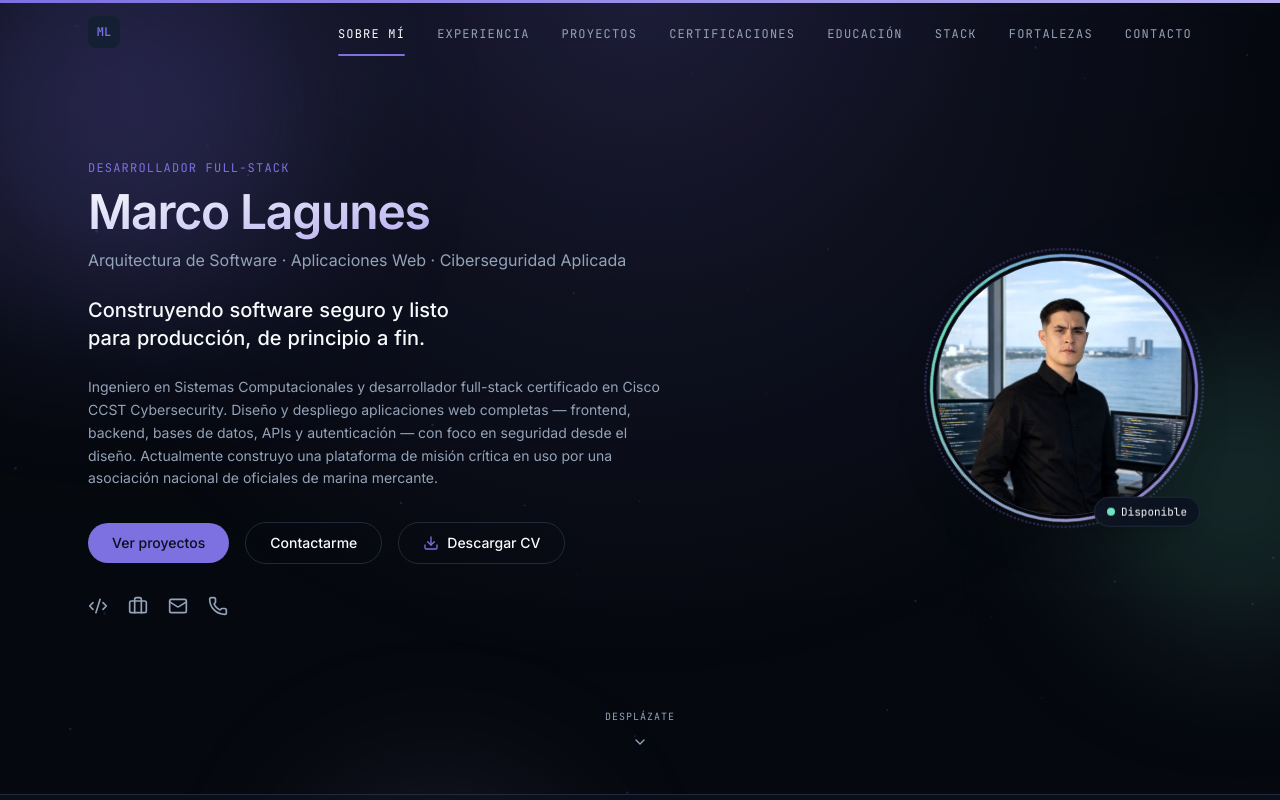
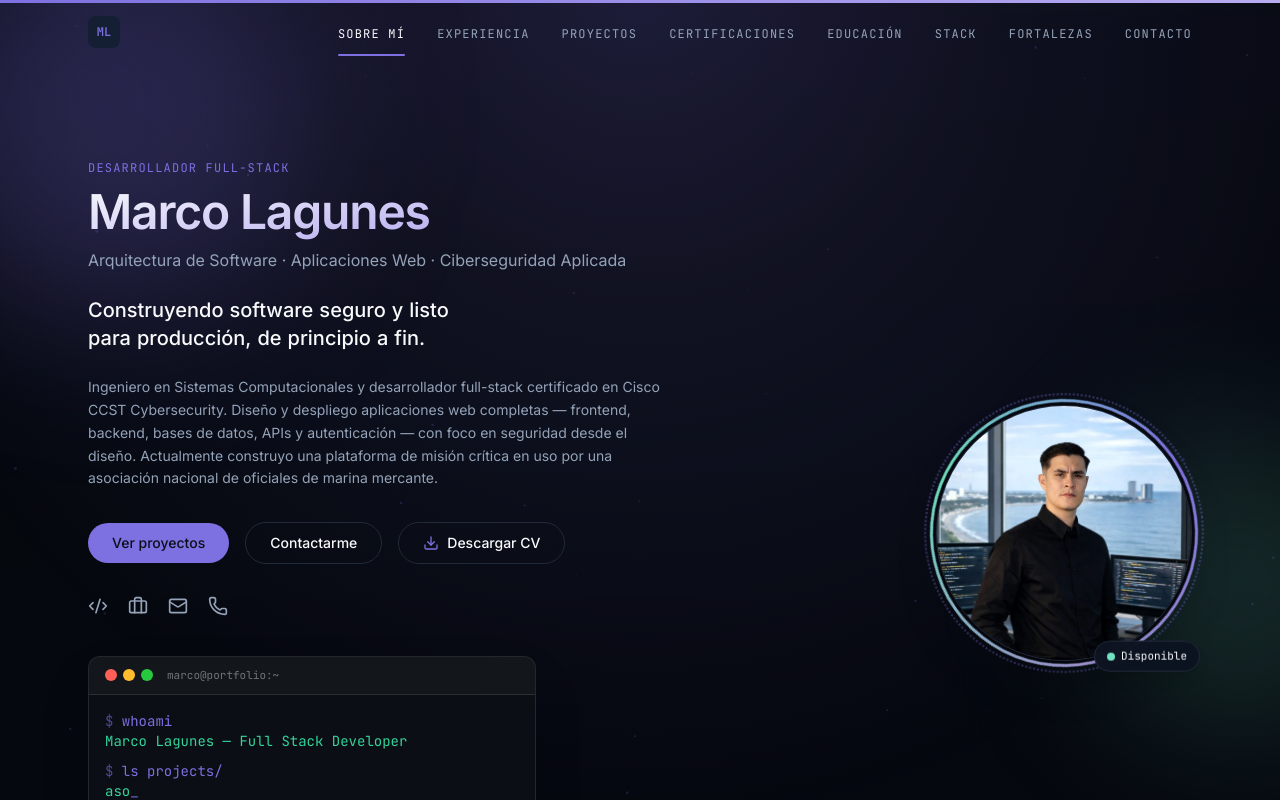
Before and after one commit to MarcoAntonioLagunes/Portafolio-Marco-Lagunes, a Next.js app: page / in a window 1280 px wide. Shown: the top 800 px of the page. Built offline with nearby package versions, Linux system fonts and the light colour scheme.

Commit message:
feat: agregar terminal interactiva animada al Hero

```diff
--- /dev/null
+++ b/components/TerminalHero.tsx
@@ -0,0 +1,125 @@
+"use client";
+
+import { useEffect, useState } from "react";
+import { useReducedMotion } from "framer-motion";
+
+type CommandLine = { cmd: string; resp: string };
+
+const COMMANDS: CommandLine[] = [
+  { cmd: "whoami", resp: "Marco Lagunes — Full Stack Developer" },
+  { cmd: "ls projects/", resp: "asommmn/   ultranube/   mkdevsoft/" },
+  { cmd: "cat skills.txt", resp: "React · Next.js · NestJS · MongoDB · JWT" },
+  { cmd: "./disponible --trabajo", resp: "true ✓ Open to work" },
+];
+
+const TYPE_SPEED_MS = 45;
+const PAUSE_BEFORE_RESPONSE_MS = 1200;
+const PAUSE_BEFORE_NEXT_MS = 2000;
+
+function Cursor() {
+  return (
+    <span
+      aria-hidden="true"
+      className="animate-blink inline-block text-[#7C6FE0]"
+    >
+      _
+    </span>
+  );
+}
+
+export function TerminalHero() {
+  const reduced = useReducedMotion();
+  const [lines, setLines] = useState<CommandLine[]>([]);
+  const [currentCmd, setCurrentCmd] = useState("");
+  const [currentResp, setCurrentResp] = useState("");
+  const [phase, setPhase] = useState<"cmd" | "resp">("cmd");
+
+  useEffect(() => {
+    if (reduced) {
+      setLines(COMMANDS);
+      return;
+    }
+
+    let cancelled = false;
+    const wait = (ms: number) => new Promise<void>((resolve) => setTimeout(resolve, ms));
+
+    async function run() {
+      while (!cancelled) {
+        for (const line of COMMANDS) {
+          setPhase("cmd");
+          setCurrentCmd("");
+          setCurrentResp("");
+
+          for (let i = 1; i <= line.cmd.length; i++) {
+            if (cancelled) return;
+            setCurrentCmd(line.cmd.slice(0, i));
+            await wait(TYPE_SPEED_MS);
+          }
+          if (cancelled) return;
+
+          await wait(PAUSE_BEFORE_RESPONSE_MS);
+          if (cancelled) return;
+
+          setPhase("resp");
+          for (let i = 1; i <= line.resp.length; i++) {
+            if (cancelled) return;
+            setCurrentResp(line.resp.slice(0, i));
+            await wait(TYPE_SPEED_MS);
+          }
+          if (cancelled) return;
+
+          setLines((prev) => [...prev, line]);
+          setCurrentCmd("");
+          setCurrentResp("");
+          await wait(PAUSE_BEFORE_NEXT_MS);
+        }
+        if (cancelled) return;
+        setLines([]);
+      }
+    }
+
+    run();
+    return () => {
+      cancelled = true;
+    };
+  }, [reduced]);
+
+  return (
+    <div className="w-full max-w-md overflow-hidden rounded-xl border border-white/10 bg-[#0d1117]/90 shadow-2xl backdrop-blur-sm">
+      <div className="flex items-center gap-1.5 border-b border-white/10 bg-white/[0.03] px-4 py-2.5">
+        <span className="h-3 w-3 rounded-full bg-[#ff5f56]" />
+        <span className="h-3 w-3 rounded-full bg-[#ffbd2e]" />
+        <span className="h-3 w-3 rounded-full bg-[#27c93f]" />
+        <span className="ml-2 truncate font-mono text-[11px] text-white/40">
+          marco@portfolio:~
+        </span>
+      </div>
+
+      <div className="min-h-[210px] px-4 py-4 font-mono text-[13px] leading-relaxed sm:text-sm">
+        {lines.map((line, i) => (
+          <div key={i} className="mb-2.5">
+            <p className="text-[#7C6FE0]">
+              <span className="text-[#7C6FE0]/60">$</span> {line.cmd}
+            </p>
+            <p className="whitespace-pre-wrap text-emerald-400">{line.resp}</p>
+          </div>
+        ))}
+
+        {!reduced && (
+          <div className="mb-2.5">
+            <p className="text-[#7C6FE0]">
+              <span className="text-[#7C6FE0]/60">$</span> {currentCmd}
+              {phase === "cmd" && <Cursor />}
+            </p>
+            {phase === "resp" && (
+              <p className="whitespace-pre-wrap text-emerald-400">
+                {currentResp}
+                <Cursor />
+              </p>
+            )}
+          </div>
+        )}
+      </div>
+    </div>
+  );
+}
--- a/sections/Hero.tsx
+++ b/sections/Hero.tsx
@@ -6,6 +6,7 @@ import { HeroAvatar } from "@/components/HeroAvatar";
 import { ScrollCue } from "@/components/ScrollCue";
 import { SocialIcon } from "@/components/SocialIcon";
 import { StatCounter } from "@/components/StatCounter";
+import { TerminalHero } from "@/components/TerminalHero";
 import { TerminalName } from "@/components/TerminalName";
 import { TypewriterText } from "@/components/TypewriterText";
 
@@ -109,6 +110,11 @@ export function Hero() {
               </a>
             ))}
           </div>
+
+          {/* Terminal interactiva */}
+          <div className="mt-10 flex w-full justify-center md:justify-start">
+            <TerminalHero />
+          </div>
         </div>
 
         {/* Fotografía */}
```
